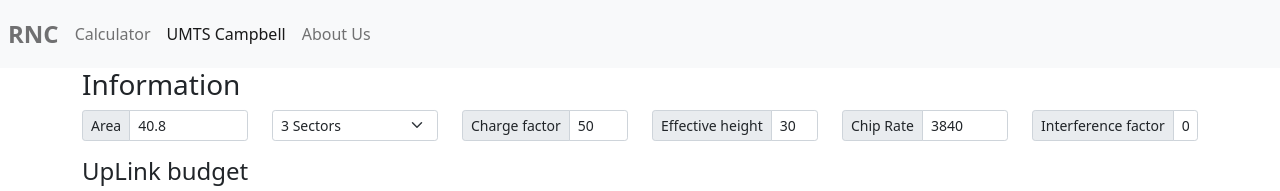
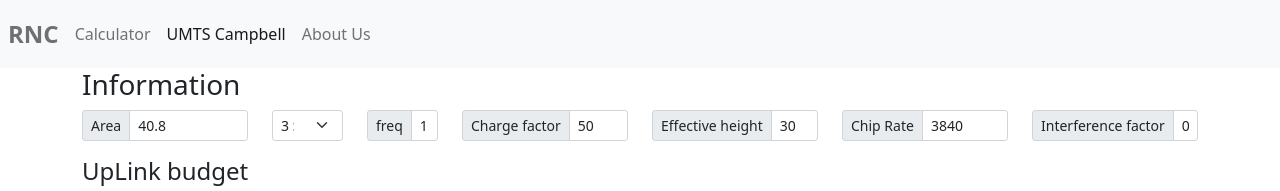
Before and after one commit to adkif/rnc-calculator, an Angular app: page /umts in a window 1280 px wide. Shown: the top 191 px of the page. Built offline with nearby package versions, Linux system fonts and the light colour scheme.

Commit message:
production version

```diff
--- a/src/app/umts/umts.component.html
+++ b/src/app/umts/umts.component.html
@@ -9,6 +9,8 @@
       </div>
     </div>
     <div class="col-md-2">
+      <div class="row">
+        <div class="col-6">
           <div class="input-group input-group-sm mb-3">
             <select class="form-select" aria-label="Default select example" [(ngModel)]="antenna.sector">
               <option selected>Type</option>
@@ -17,6 +19,15 @@
               <option [ngValue]="3">3 Sectors</option>
               <option [ngValue]="6">6 Sectors</option>
             </select>
+          </div>
+        </div>
+        <div class="col-6">
+          <div class="input-group input-group-sm mb-3">
+            <span class="input-group-text" id="inputGroup-sizing-sm">freq</span>
+            <input type="text" class="form-control" aria-label="Sizing example input"
+              aria-describedby="inputGroup-sizing-sm" [(ngModel)]="antenna.frequency" placeholder="area in kilometers" />
+          </div>
+        </div>
       </div>
     </div>
     <div class="col-md-2">
```
Lines whose indentation alone changed are shown as unchanged.
